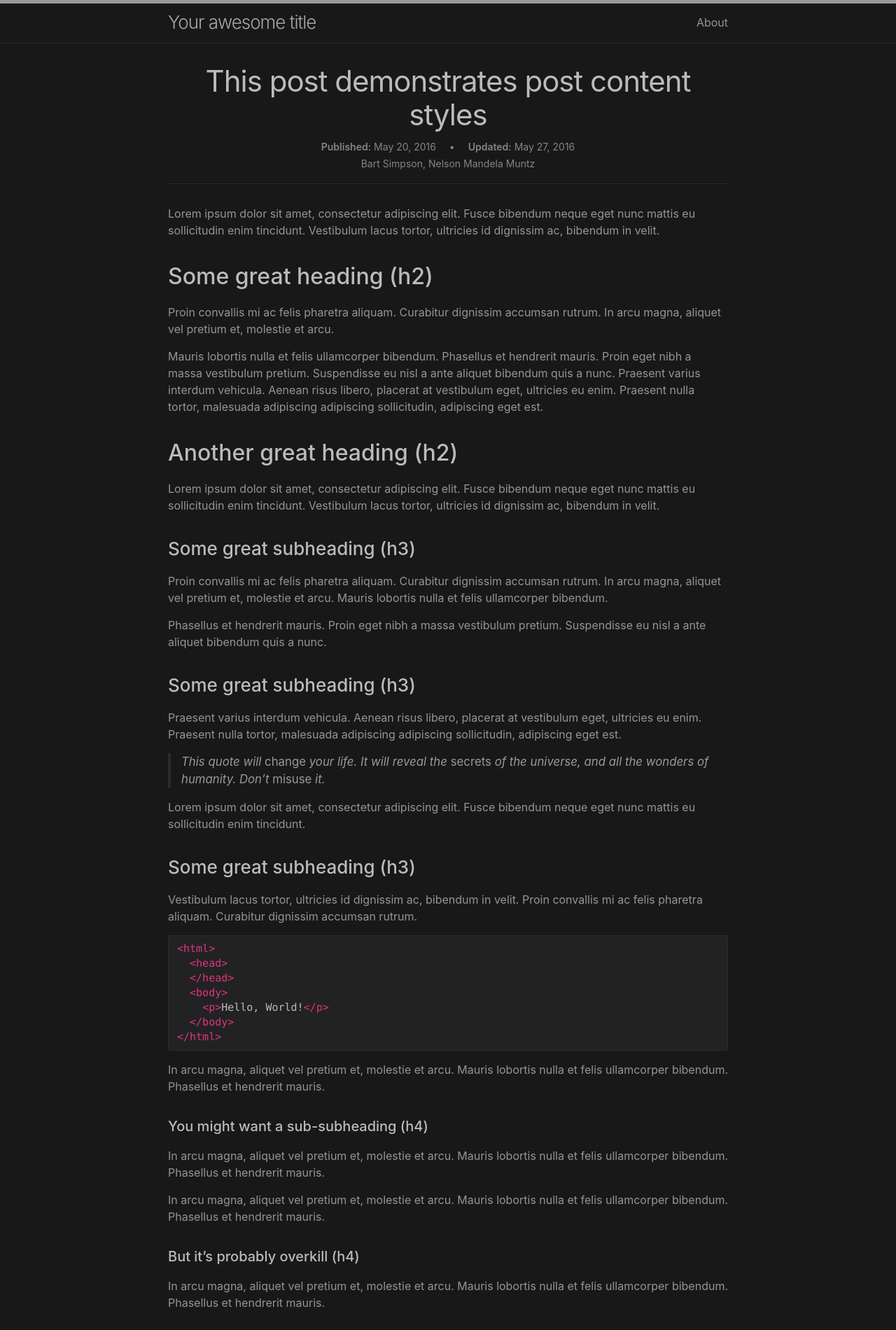
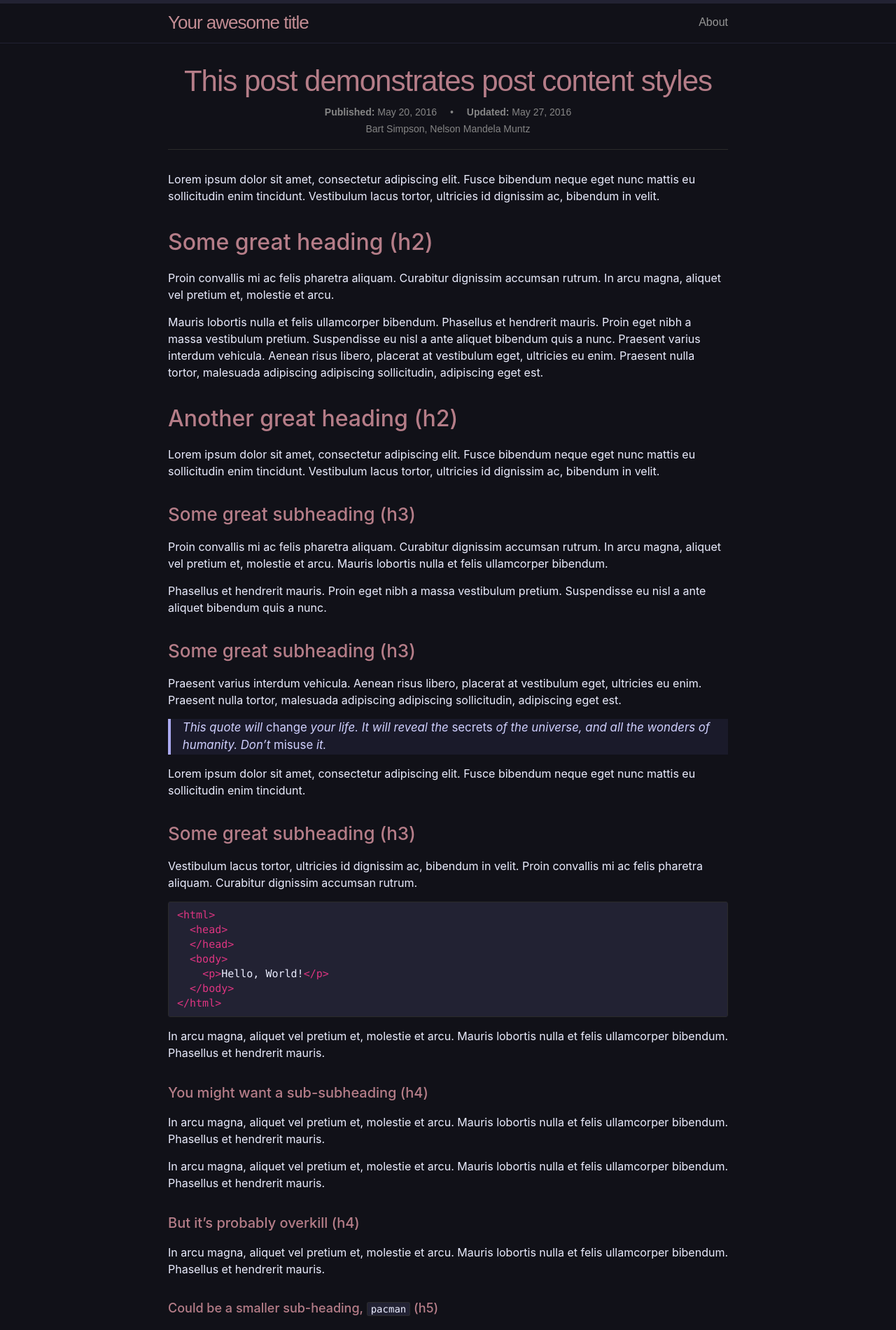
Before and after one commit to deadmobzer/deadmobzer.github.io, a Jekyll site: the page built from _posts/2016-05-20-this-post-demonstrates-post-content-styles.md, in a window 1280 px wide. Shown: the top 1900 px of the page at 70% size. Built offline with Jekyll 4.4.1, drawn with Linux system fonts in a browser that asks for light colours; some web fonts are replaced.

Commit message:
check on custom colours

```diff
--- a/_sass/minima/custom-styles.scss
+++ b/_sass/minima/custom-styles.scss
@@ -1,2 +1,77 @@
 // Placeholder to allow defining custom styles that override everything else.
 // (Use `_sass/minima/custom-variables.scss` to override variable defaults)
+@font-face {
+    font-family: 'Mephisto';
+    src: url('assets\css\Mephistophjimenez.ttf');
+    font-weight: normal;
+    font-size: normal;
+    font-display: swap;
+}
+
+body {
+  background-color: #111118;
+  color: #EBEDFF;
+}
+
+a {
+  color: #AAA9EF;
+  text-decoration: none;
+
+  &:hover,
+  &:focus {
+    color: lighten(#AAA9EF, 20%);
+    text-decoration: underline;
+  }
+}
+header{
+    font-family: 'Mephisto', sans-serif;
+}
+header, footer, .site-header, .site-footer {
+  background-color: #111118;
+  border-color: #222233;
+  color: #EBEDFF;
+}
+
+.nav-links a {
+  color: #AAA9EF;
+}
+
+// Titles (like site title or main titles)
+.site-title,
+.title {
+  color: #C38D94;
+}
+
+// Headings h1-h6
+h1, h2, h3, h4, h5, h6 {
+  color: #B57D88;
+}
+
+hr {
+  border-color: #222233;
+}
+
+blockquote {
+  border-left-color: #AAA9EF;
+  color: #d0d0ff;
+  background-color: #1a1a2a;
+  padding-left: 1em;
+  font-style: italic;
+}
+
+code, pre {
+  background-color: #222233;
+  color: #EBEDFF;
+}
+
+.btn {
+  background-color: #AAA9EF;
+  color: #111118;
+  border: none;
+
+  &:hover,
+  &:focus {
+    background-color: darken(#AAA9EF, 15%);
+    color: #EBEDFF;
+  }
+}
```
Also changed, not shown: assets/css/Mephistophjimenez.ttf (added).
